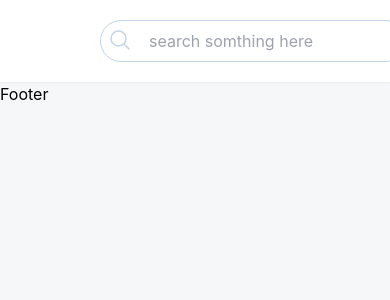
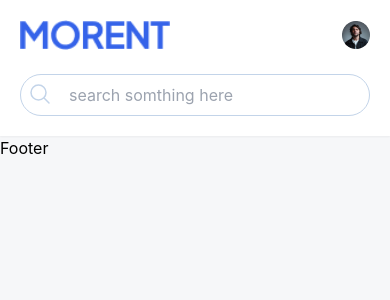
Before and after one commit to Mahziyar79/car-rent, a Next.js app: page / in a window 390 px wide. Shown: the top 300 px of the page. Built offline with nearby package versions, Linux system fonts and the light colour scheme.

Commit message:
complete header phase 1

```diff
--- a/components/Header/Notifications.js
+++ b/components/Header/Notifications.js
@@ -2,18 +2,26 @@
 import { HeartIcon } from "@heroicons/react/24/outline";
 import { BellAlertIcon } from "@heroicons/react/24/outline";
 import { Cog6ToothIcon } from "@heroicons/react/24/outline";
+import Image from "next/image";
+import ProfileImage from "../../public/images/image-profile.png";
 
 function Notifications() {
   return (
     <div className="hidden md:flex md:gap-x-5">
-      <HeartIcon className="h-8 w-8 text-gray-600 border border-gray-600 rounded-full p-1" />
+      <div>
+        <HeartIcon className="h-8 w-8 text-gray-600 border border-gray-600 rounded-full p-1" />
+      </div>
       <div className="relative">
         <BellAlertIcon className="h-8 w-8 text-gray-600 border border-gray-600 rounded-full p-1" />
         <span className="bg-red-600 text-white rounded-full text-xs absolute -top-1 -right-2 w-4 h-4 flex items-center justify-center">
           1
         </span>
       </div>
-      <Cog6ToothIcon className="h-8 w-8 text-gray-600 border border-gray-600 rounded-full p-1" />
+
+      <div>
+        <Cog6ToothIcon className="h-8 w-8 text-gray-600 border border-gray-600 rounded-full p-1" />
+      </div>
+        <Image className="max-w-none" src={ProfileImage} alt="Profile Image" width={31} height={31} />
     </div>
   );
 }
--- a/components/Header/SearchBar.js
+++ b/components/Header/SearchBar.js
@@ -3,8 +3,8 @@
 
 function SearchBar() {
   return (
-    <div className=" relative grow ml-20">
-      <div className="border rounded-full	border-[#C3D4E9] max-w-[350px]">
+    <div className="relative grow mt-6 md:mt-0 md:ml-20 w-full">
+      <div className="border rounded-full border-[#C3D4E9] w-full md:max-w-[350px]">
         <input
           className="pl-12 p-2 bg-transparent outline-none"
           placeholder="search somthing here"
--- a/containers/Layout/Header.js
+++ b/containers/Layout/Header.js
@@ -1,16 +1,20 @@
 import Image from "next/image";
 import React from "react";
 import LogoImage from "../../public/images/Logo.png";
+import ProfileImage from "../../public/images/image-profile.png";
 import Notifications from "../../components/Header/Notifications";
 import SearchBar from "../../components/Header/SearchBar";
-
 
 function Header() {
   return (
     <div className=" bg-white p-5 shadow-sm">
-      <div className="flex items-center justify-between container mx-auto xl:max-w-screen-2xl">
-        <div>
-          <Image src={LogoImage} alt="Logo Image" width={150} height={150} />
+      <div className="container mx-auto xl:max-w-screen-2xl flex md:flex-row flex-col items-center justify-between">
+        <div className="md:w-fit w-full">
+          <div className="flex justify-between items-center ">
+            <Image src={LogoImage} alt="Logo Image" width={150} height={150} />
+            <Image className="md:hidden" src={ProfileImage} alt="Profile Image" width={28} height={28} />
+
+          </div>
         </div>
         <SearchBar />
         <Notifications />
```
Also changed, not shown: public/images/image-profile.png (added).
